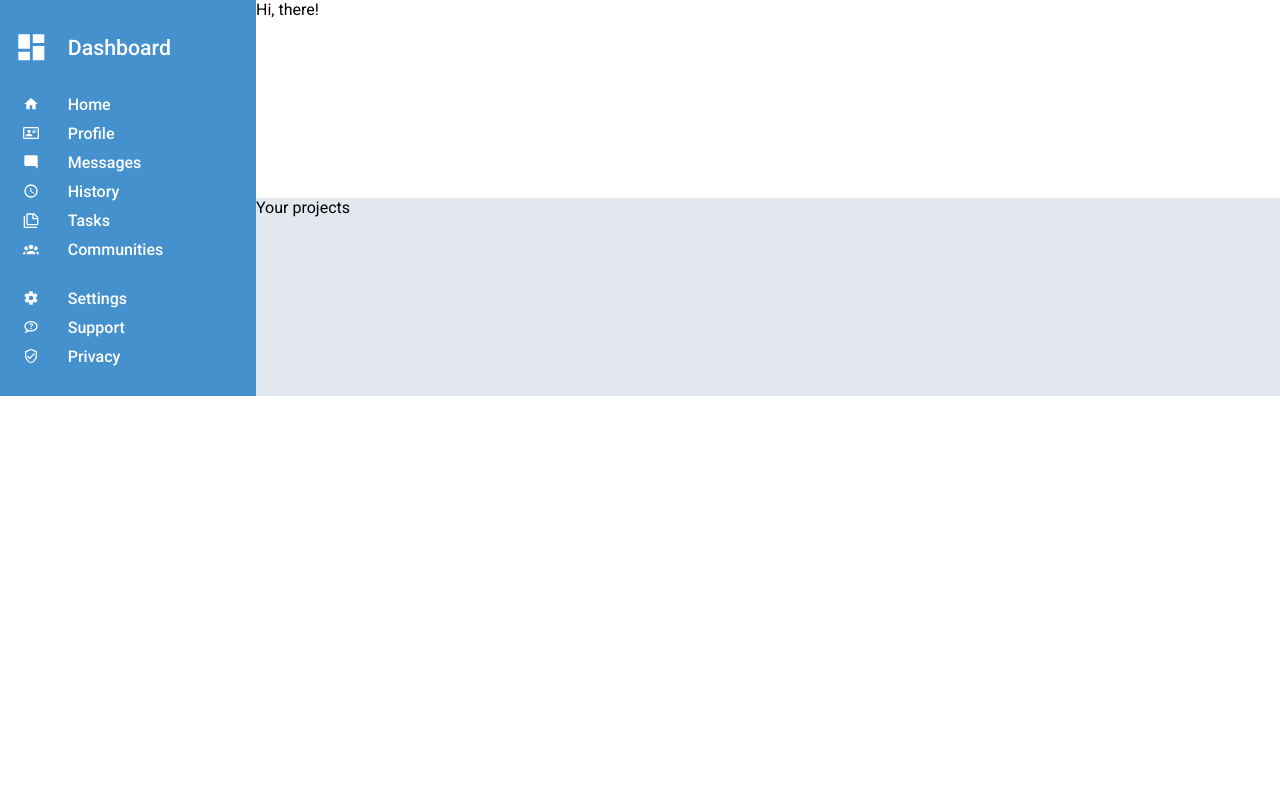
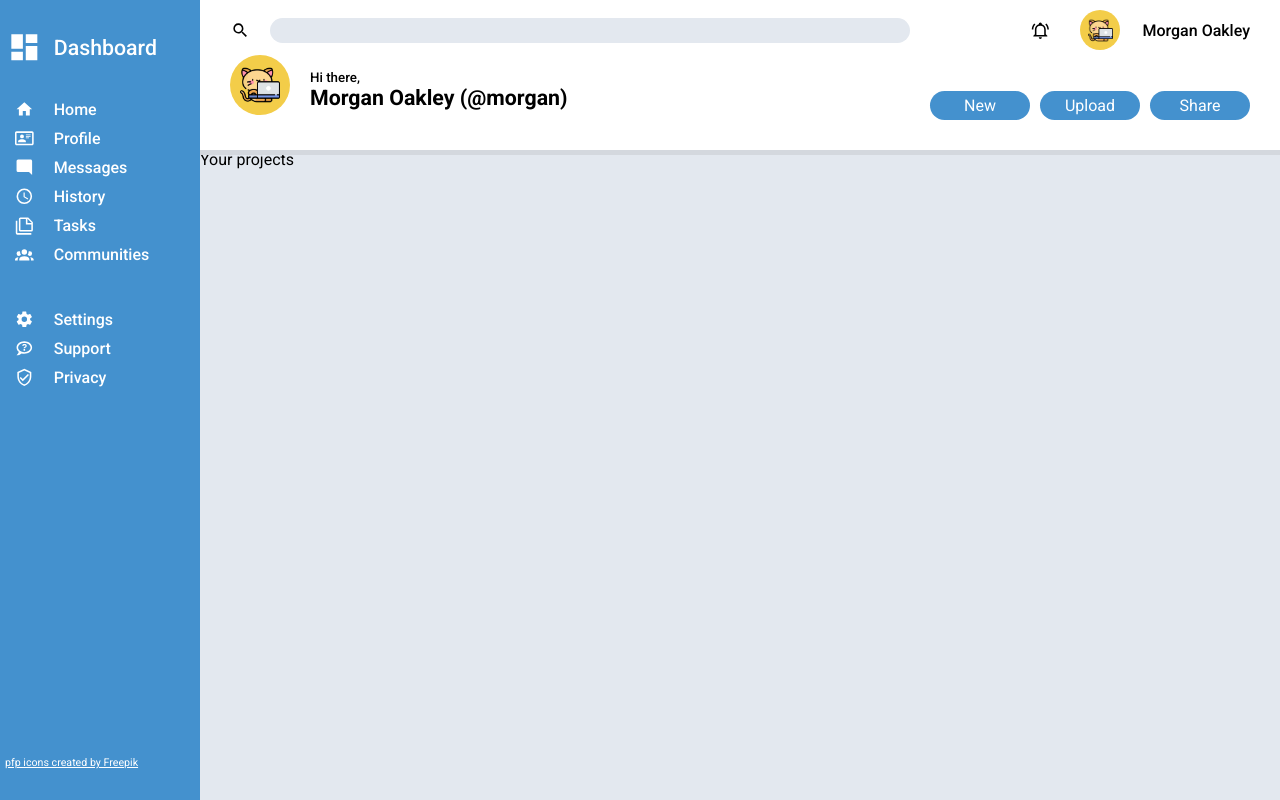
Before and after one commit to jemnset/admin-dashboard, a plain HTML site: page index.html in a window 1280 px wide. Drawn offline with Linux system fonts and the light colour scheme.

Commit message:
Completed header layout including icons and search bar and buttons

```diff
--- a/index.html
+++ b/index.html
@@ -41,8 +41,33 @@
                     <li>Privacy</li>
                 </ul>
             </div>
+            <div class="attribution"><span><a href="https://www.flaticon.com/free-icons/" title="icons">pfp icons created by Freepik</a></span></div>
         </div>
-        <div class="header">Hi, there!</div>
+            <div class="header">
+                <div class="search">
+                    <svg xmlns="http://www.w3.org/2000/svg" viewBox="0 0 24 24"><title>magnify</title><path d="M9.5,3A6.5,6.5 0 0,1 16,9.5C16,11.11 15.41,12.59 14.44,13.73L14.71,14H15.5L20.5,19L19,20.5L14,15.5V14.71L13.73,14.44C12.59,15.41 11.11,16 9.5,16A6.5,6.5 0 0,1 3,9.5A6.5,6.5 0 0,1 9.5,3M9.5,5C7,5 5,7 5,9.5C5,12 7,14 9.5,14C12,14 14,12 14,9.5C14,7 12,5 9.5,5Z" /></svg>
+                    <input class="searchbar" type="text">
+                </div>
+                <div class="currentuser">
+                    <svg xmlns="http://www.w3.org/2000/svg" viewBox="0 0 24 24"><title>bell-ring-outline</title><path d="M10,21H14A2,2 0 0,1 12,23A2,2 0 0,1 10,21M21,19V20H3V19L5,17V11C5,7.9 7.03,5.17 10,4.29C10,4.19 10,4.1 10,4A2,2 0 0,1 12,2A2,2 0 0,1 14,4C14,4.1 14,4.19 14,4.29C16.97,5.17 19,7.9 19,11V17L21,19M17,11A5,5 0 0,0 12,6A5,5 0 0,0 7,11V18H17V11M19.75,3.19L18.33,4.61C20.04,6.3 21,8.6 21,11H23C23,8.07 21.84,5.25 19.75,3.19M1,11H3C3,8.6 3.96,6.3 5.67,4.61L4.25,3.19C2.16,5.25 1,8.07 1,11Z" /></svg>
+                    <div class="user-pfp-small">
+                        <img src="./images/kitty.png" alt="cat icon">
+                    </div>
+                    <span class="fullname">Morgan Oakley</span>
+                </div>
+                <div class="user">
+                    <div class="user-pfp">
+                        <img src="./images/kitty.png" alt="cat icon">
+                    </div>
+                    <div class="greeting">Hi there,</div>
+                    <div class="fullname-username">Morgan Oakley (@morgan)</div>
+                </div>
+                <div class="header-btn-group">
+                    <input type="button" value="New">
+                    <input type="button" value="Upload">
+                    <input type="button" value="Share">
+                </div>
+            </div>
         <div class="main-content">Your projects</div>
     </div>
 </body>
--- a/style.css
+++ b/style.css
@@ -10,7 +10,8 @@
 :root {
     --main-bg-color: rgb(227, 232, 239);
     --secondary-bg-color: rgb(68,145,206);
-    --highlight-bg-color: rgb(231, 182, 74);
+    --highlight-bg-color: rgb(243, 205, 73);
+    --border-radius: 15px;
 }
 
 body{
@@ -20,7 +21,9 @@ body{
 .container{
     display: grid;
     resize: both;
-    grid-template-columns: 1fr 4fr;
+    grid-template-columns: 200px 4fr;
+    grid-template-rows: 150px 3fr;
+    height: 100%;
 }
 
 /******************************
@@ -31,6 +34,7 @@ body{
     grid-row: 1 / 3;
     color: white;
     display: grid;
+    grid-template-rows: 40px 180px 180px;
     gap: 30px;
     padding: 30px;
     padding-left: 5px;
@@ -54,8 +58,18 @@ ul{
     font-weight: 500;
 }
 
-.menu svg{
-    width: 12pt;
+.attribution{
+    align-self: end;
+    justify-items: center;
+}
+
+.attribution a{
+    color: white;
+    font-size: 8pt;
+}
+
+svg{
+    width: 14pt;
     fill: white;
     justify-self: center;
 }
@@ -64,11 +78,125 @@ ul{
     width: 26pt;
 }
 
+.header svg{
+    fill: black;
+}
+
 /******************************
         HEADER
 *******************************/
 
+.header {
+    display: grid;
+    grid-template-columns: 2fr 1fr;
+    grid-template-rows: 1fr 1fr;
+    align-items: center;
+    padding: 10px 30px 30px 30px;
+    box-shadow: 0px 5px rgb(212, 216, 222);
+}
 
+.search{
+    display: grid;
+    grid-template-columns: 20px minmax(600px, 100%);
+    align-items: center;
+    gap: 20px;
+}
+
+.searchbar {
+    background-color: var(--main-bg-color);
+    border-style: none;
+    border-radius: var(--border-radius);
+    padding: 5px 15px 5px 15px;
+    width: 100%;
+}
+
+.currentuser{
+    display: grid;
+    grid-template-columns: 30px 60px 120px;
+    grid-template-rows: 1fr;
+    gap: 10px;
+    justify-self: right;
+}
+
+.currentuser svg{
+    justify-self: right;
+    align-self: center;
+}
+
+.currentuser .user-pfp-small {
+    justify-self: right;
+}
+
+.currentuser .fullname{
+    font-weight: 500;
+    justify-self: right;
+    align-self: center;
+}
+
+.user{
+    display: grid;
+    grid-template-columns: 60px 300px;
+    grid-template-rows: 1fr 1fr;
+    column-gap: 20px;
+    align-items: center;
+}
+
+.user-pfp,
+.user-pfp-small{
+    background-color: var(--highlight-bg-color);
+    border-radius: 50%;
+    display: grid;
+    align-items: center;
+    justify-items: center;
+}
+
+.user-pfp{
+    height: 60px;
+    width: 60px;
+    grid-row: 1 / 3;
+}
+
+.user-pfp-small{
+    height: 40px;
+    width: 40px;
+}
+
+.user-pfp img{
+    width: 40px;
+}
+
+.user-pfp-small img{
+    width: 25px;
+}
+
+.greeting{
+    align-self: end;
+    font-size: 10pt;
+    font-weight: 500;
+}
+.fullname-username{
+    align-self: top;
+    font-size: 16pt;
+    font-weight: 600;
+    padding-bottom: 10px;
+}
+
+.header-btn-group{
+    display: grid;
+    grid-template-columns: repeat(3, 100px);
+    gap: 10px;
+    align-self: end;
+    justify-self: right;
+}
+
+.header-btn-group > input{
+    background-color: var(--secondary-bg-color);
+    border-style: none;
+    border-radius: var(--border-radius);
+    color: white;
+    padding: 5px 15px 5px 15px;
+    font-size: 12pt;
+}
 
 /******************************
         MAIN CONTENT
@@ -77,4 +205,5 @@ ul{
 .main-content {
     background-color: var(--main-bg-color);
     grid-column: 2 / 4;
+    z-index:-1;
 }
```
Also changed, not shown: images/kitty.png (added).
